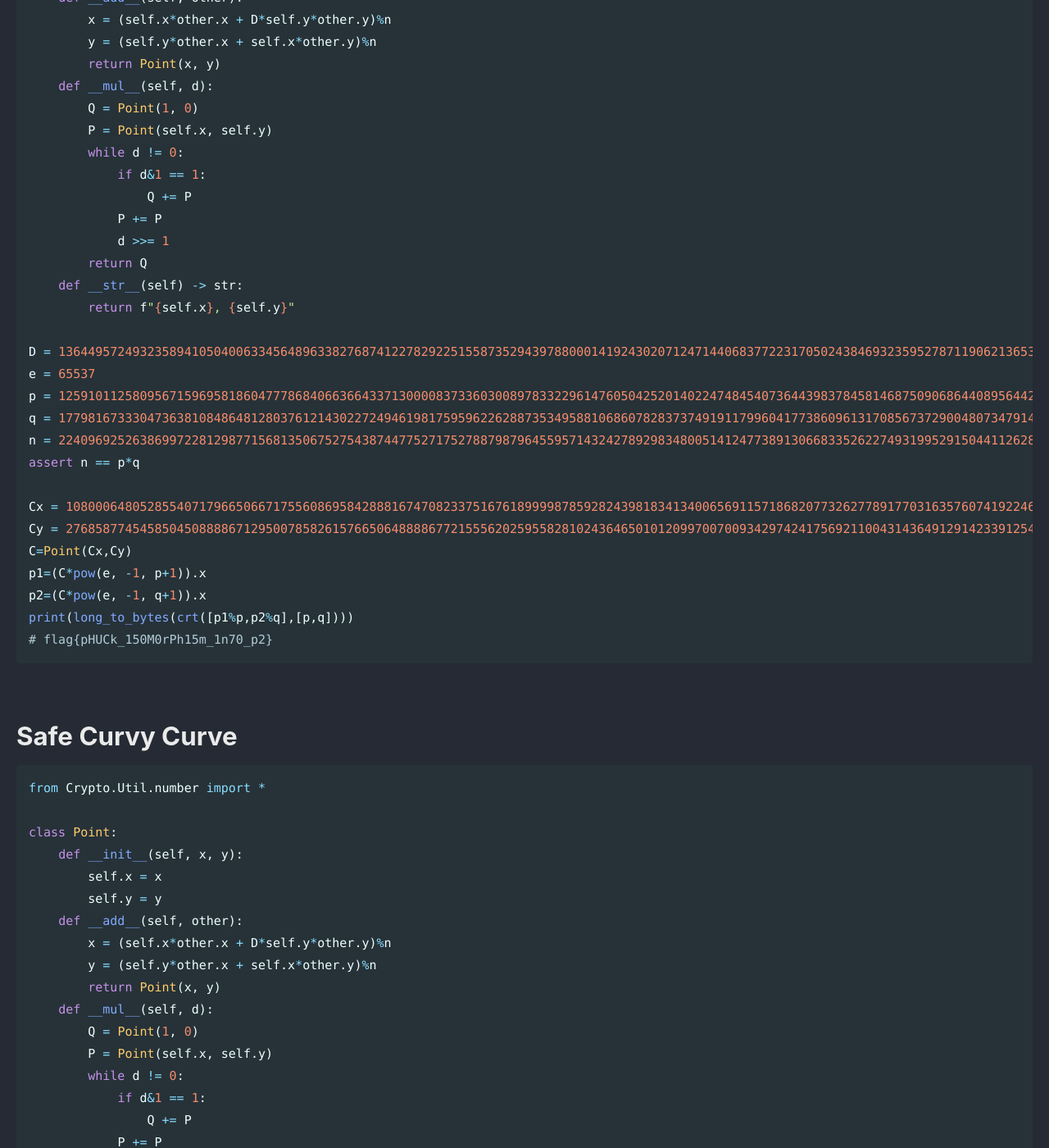
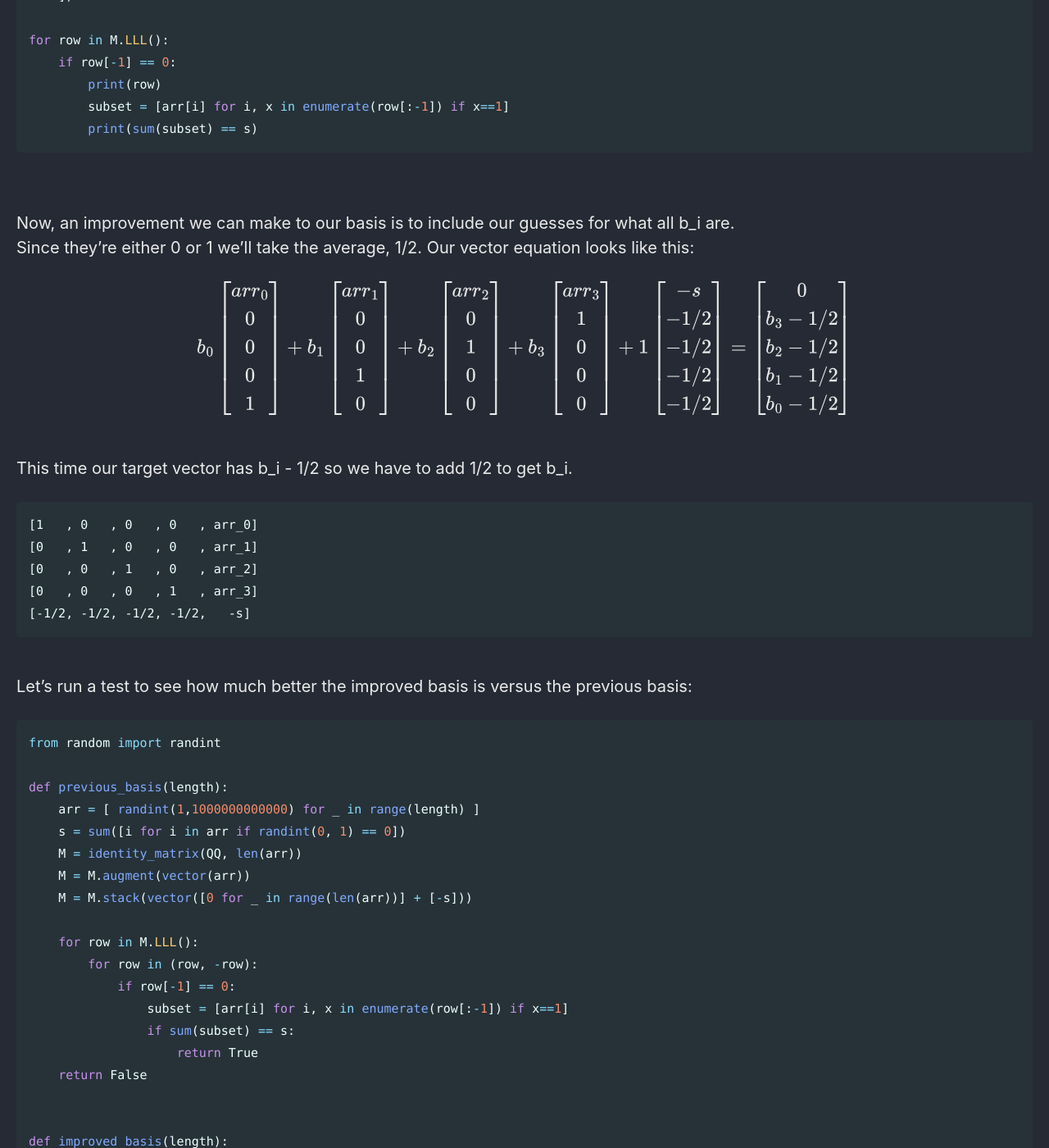
Before and after one commit to Connor-McCartney/Connor-McCartney.github.io, a Jekyll site: the page built from _pages/cryptography/other/BackdoorCTF-2023-writeups.md, in a window 1280 px wide and 1400 px high, scrolled down 7537 px. Shown: the whole window at 82% size. Built offline with Jekyll 4.4.1, drawn with Linux system fonts in a browser that asks for light colours; cached includes are drawn as plain includes; some of the changed text lies outside the part shown.

Commit message:
Update BackdoorCTF-2023-writeups.md

````diff
--- a/_pages/cryptography/other/BackdoorCTF-2023-writeups.md
+++ b/_pages/cryptography/other/BackdoorCTF-2023-writeups.md
@@ -222,10 +222,158 @@ ct = bytes.fromhex('af95a58f4fbab33cd98f2bfcdcd19a101c04232ac6e8f7e9b705b942be97
 key = hashlib.sha256(secret).digest()[:16]
 cipher = AES.new(key, AES.MODE_ECB)
 print(cipher.decrypt(ct))
+# flag{N0t_r34dy_f0r_M3rkl3-H3llman}
 ```
 
 <br>
 
+
+Solving subset sum problem with LLL:
+
+<br>
+
+First write out the equation as:
+
+<br>
+
+`sum = arr_0 * b_0 + arr_1 * b_1 + arr_2 * b_2 + ... + arr_i * b_i`
+
+<br>
+
+where all b_i are either 0 or 1.
+
+<br>
+
+Now we can write with vectors (I'll just do an example with array of length 4):
+
+<br>
+
+$$b_0 \begin{bmatrix} arr_0 \\ 0 \\ 0 \\ 0 \\ 1\end{bmatrix} + b_1 \begin{bmatrix} arr_1 \\ 0 \\ 0 \\ 1 \\ 0\end{bmatrix} + b_2 \begin{bmatrix} arr_2 \\ 0 \\ 1 \\ 0 \\ 0\end{bmatrix} + b_3 \begin{bmatrix} arr_3 \\ 1 \\ 0 \\ 0 \\ 0\end{bmatrix} + 1 \begin{bmatrix} -s \\ 0 \\ 0 \\ 0 \\ 0\end{bmatrix}   = \begin{bmatrix} 0 \\ b_3 \\ b_2 \\ b_1 \\ b_0\end{bmatrix}$$
+
+<br>
+
+The vectors on the LHS form our lattice basis:
+
+<br>
+
+```
+[1, 0, 0, 0, arr_0]
+[0, 1, 0, 0, arr_1]
+[0, 0, 1, 0, arr_2]
+[0, 0, 0, 1, arr_3]
+[0, 0, 0, 0, -s   ]
+```
+
+<br>
+Then we we reduce it with LLL we (hopefully) get
+<br>
+one of the rows as the RHS vector (b0, b1, b2, b3, 0):
+
+<br>
+
+```python
+from random import randint
+
+arr = [ randint(1,1000000000000) for _ in range(4) ]
+s = sum([i for i in arr if randint(0, 1) == 0])
+
+M = Matrix([
+    [1, 0, 0, 0, arr[0]],
+    [0, 1, 0, 0, arr[1]],
+    [0, 0, 1, 0, arr[2]],
+    [0, 0, 0, 1, arr[3]],
+    [0, 0, 0, 0, -s    ],
+    ])
+
+for row in M.LLL():
+    if row[-1] == 0:
+        print(row)
+        subset = [arr[i] for i, x in enumerate(row[:-1]) if x==1]
+        print(sum(subset) == s)
+```
+
+<br>
+
+Now, an improvement we can make to our basis is to include our guesses for what all b_i are.
+<br>
+Since they're either 0 or 1 we'll take the average, 1/2. Our vector equation looks like this:
+<br>
+
+$$b_0 \begin{bmatrix} arr_0 \\ 0 \\ 0 \\ 0 \\ 1\end{bmatrix} + b_1 \begin{bmatrix} arr_1 \\ 0 \\ 0 \\ 1 \\ 0\end{bmatrix} + b_2 \begin{bmatrix} arr_2 \\ 0 \\ 1 \\ 0 \\ 0\end{bmatrix} + b_3 \begin{bmatrix} arr_3 \\ 1 \\ 0 \\ 0 \\ 0\end{bmatrix} + 1 \begin{bmatrix} -s \\ -1/2 \\ -1/2 \\ -1/2 \\ -1/2\end{bmatrix}   = \begin{bmatrix} 0 \\ b_3-1/2 \\ b_2-1/2 \\ b_1-1/2 \\ b_0-1/2\end{bmatrix}$$
+
+<br>
+This time our target vector has b_i - 1/2 so we have to add 1/2 to get b_i.
+<br>
+
+```
+[1   , 0   , 0   , 0   , arr_0]
+[0   , 1   , 0   , 0   , arr_1]
+[0   , 0   , 1   , 0   , arr_2]
+[0   , 0   , 0   , 1   , arr_3]
+[-1/2, -1/2, -1/2, -1/2,   -s]
+```
+
+<br>
+Let's run a test to see how much better the improved basis is versus the previous basis:
+<br>
+
+```python
+from random import randint
+
+def previous_basis(length):
+    arr = [ randint(1,1000000000000) for _ in range(length) ]
+    s = sum([i for i in arr if randint(0, 1) == 0])
+    M = identity_matrix(QQ, len(arr))
+    M = M.augment(vector(arr))
+    M = M.stack(vector([0 for _ in range(len(arr))] + [-s]))
+
+    for row in M.LLL():
+        for row in (row, -row):
+            if row[-1] == 0:
+                subset = [arr[i] for i, x in enumerate(row[:-1]) if x==1]
+                if sum(subset) == s:
+                    return True
+    return False
+
+
+def improved_basis(length):
+    arr = [ randint(1,1000000000000) for _ in range(length) ]
+    s = sum([i for i in arr if randint(0, 1) == 0])
+    M = identity_matrix(QQ, len(arr))
+    M = M.augment(vector(arr))
+    M = M.stack(vector([-1/2 for _ in range(len(arr))] + [-s]))
+
+    for row in M.LLL():
+        for row in (row, -row):
+            if row[-1] == 0:
+                subset = [arr[i] for i, x in enumerate(row[:-1]) if x+1/2==1]
+                if sum(subset) == s:
+                    return True
+    return False
+
+
+def test(f, length):
+    n = 100
+    count = 0
+    for _ in range(n):
+        if f(length):
+            count += 1
+    return f'{float(count/n):.2%}'
+
+
+for length in range(10, 40):
+    print(f"{length = }:")
+    print("prev", test(previous_basis, length))
+    print("impr", test(improved_basis, length))
+    print()
+```
+
+<br>
+By length 30 the previous one has fallen to ~25% success whilst the improved is still at ~95%!
+<br>
+Not bad :)
+
+<br>
 
 # Curvy_Curves
 
````
